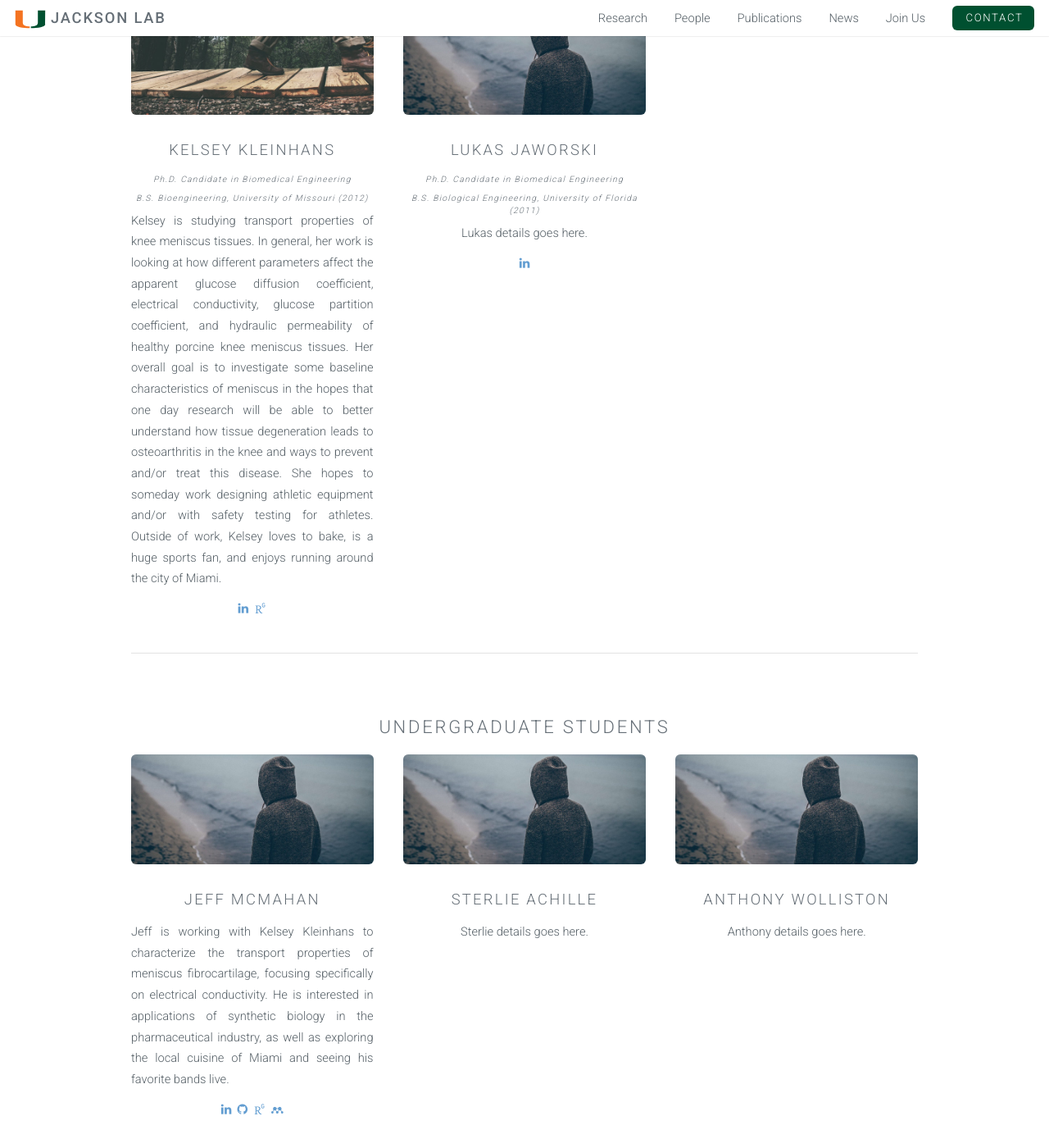
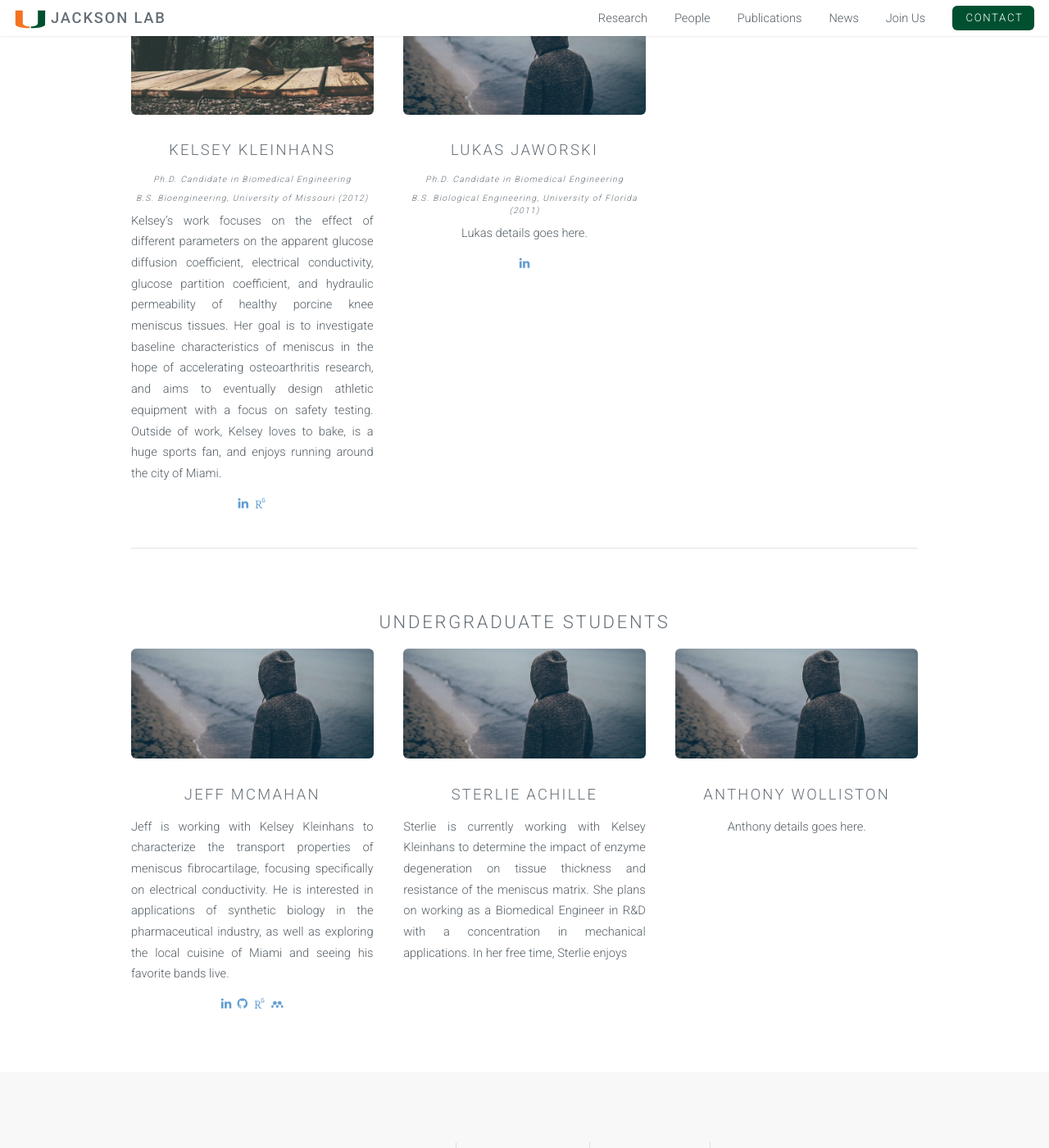
Before and after one commit to jbmcmahan/jacksonlab, a Jekyll site: the page built from people.html, in a window 1280 px wide and 1400 px high, scrolled down 1089 px. Shown: the whole window at 82% size. Built offline with Jekyll 4.4.1, drawn with Linux system fonts in a browser that asks for light colours; some web fonts are replaced.

Commit message:
Update people.html

```diff
--- a/people.html
+++ b/people.html
@@ -53,15 +53,16 @@ layout: default
                     <h3>Kelsey Kleinhans</h3>
                     <h6>Ph.D. Candidate in Biomedical Engineering</h5>
                     <h6>B.S. Bioengineering, University of Missouri (2012)</h5>
-                    <p class="justify">Kelsey is studying transport properties of knee
-                        meniscus tissues. In general, her work is looking at how different parameters affect the apparent
-                        glucose diffusion coefficient, electrical conductivity, glucose partition coefficient, and hydraulic
-                        permeability of healthy porcine knee meniscus tissues. Her overall goal is to investigate some
-                        baseline characteristics of meniscus in the hopes that one day research will be able to better
-                        understand how tissue degeneration leads to osteoarthritis in the knee and ways to prevent and/or
-                        treat this disease. She hopes to someday work designing athletic equipment and/or with safety
-                        testing for athletes. Outside of work, Kelsey loves to bake, is a huge sports fan, and enjoys
-                        running around the city of Miami.</p>
+                    <p class="justify">
+                        Kelsey’s work focuses on the effect of different parameters on the
+                        apparent glucose diffusion coefficient, electrical conductivity,
+                        glucose partition coefficient, and hydraulic permeability of healthy
+                        porcine knee meniscus tissues. Her goal is to investigate baseline
+                        characteristics of meniscus in the hope of accelerating osteoarthritis
+                        research, and aims to eventually design athletic equipment with a
+                        focus on safety testing. Outside of work, Kelsey loves to bake, is a
+                        huge sports fan, and enjoys running around the city of Miami.
+                    </p>
                     <p>
                         <a href="https://www.linkedin.com/in/kelsey-kleinhans-0b340721" ><i class="fa fa-linkedin"></i></a>&nbsp;
                         <a href="https://www.researchgate.net/profile/Kelsey_Kleinhans" ><i class="ai ai-researchgate"></i></a>
@@ -101,12 +102,13 @@ layout: default
                 <section class="special">
                     <img src="{{ site.baseurl }}/images/pic02.jpg" class="image fit" />
                     <h3>Jeff McMahan</h3>
-                    <p class="justify">Jeff is working with Kelsey Kleinhans to characterize the
-                      transport properties of meniscus fibrocartilage, focusing
-                      specifically on electrical conductivity. He is interested
-                      in applications of synthetic biology in the pharmaceutical
-                      industry, as well as exploring the local cuisine of Miami and
-                      seeing his favorite bands live.
+                    <p class="justify">
+                        Jeff is working with Kelsey Kleinhans to characterize the
+                        transport properties of meniscus fibrocartilage, focusing
+                        specifically on electrical conductivity. He is interested
+                        in applications of synthetic biology in the pharmaceutical
+                        industry, as well as exploring the local cuisine of Miami and
+                        seeing his favorite bands live.
                     </p>
                     <p>
                         <a href="https://www.linkedin.com/in/jbmcmahan" ><i class="fa fa-linkedin"></i></a>&nbsp;
@@ -120,7 +122,13 @@ layout: default
                 <section class="special">
                     <img src="{{ site.baseurl }}/images/pic02.jpg" class="image fit" />
                     <h3>Sterlie Achille</h3>
-                    <p>Sterlie details goes here.</p>
+                    <p class="justify">
+                        Sterlie is currently working with Kelsey Kleinhans to determine the
+                        impact of enzyme degeneration on tissue thickness and resistance of the
+                        meniscus matrix. She plans on working as a Biomedical Engineer in R&D
+                        with a concentration in mechanical applications. In her free time, Sterlie
+                        enjoys
+                    </p>
                 </section>
             </div>
             <div class="4u">
```
